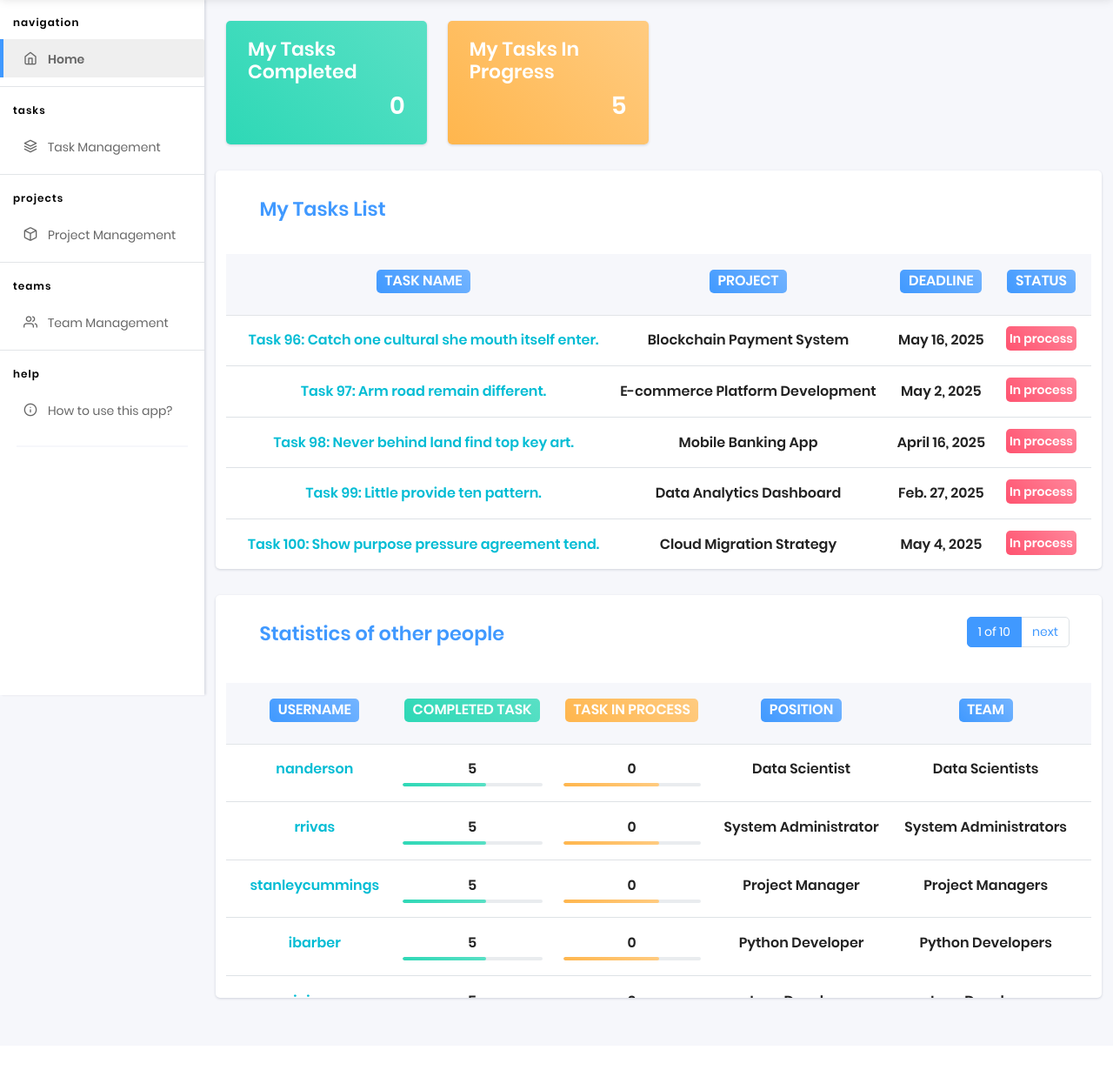
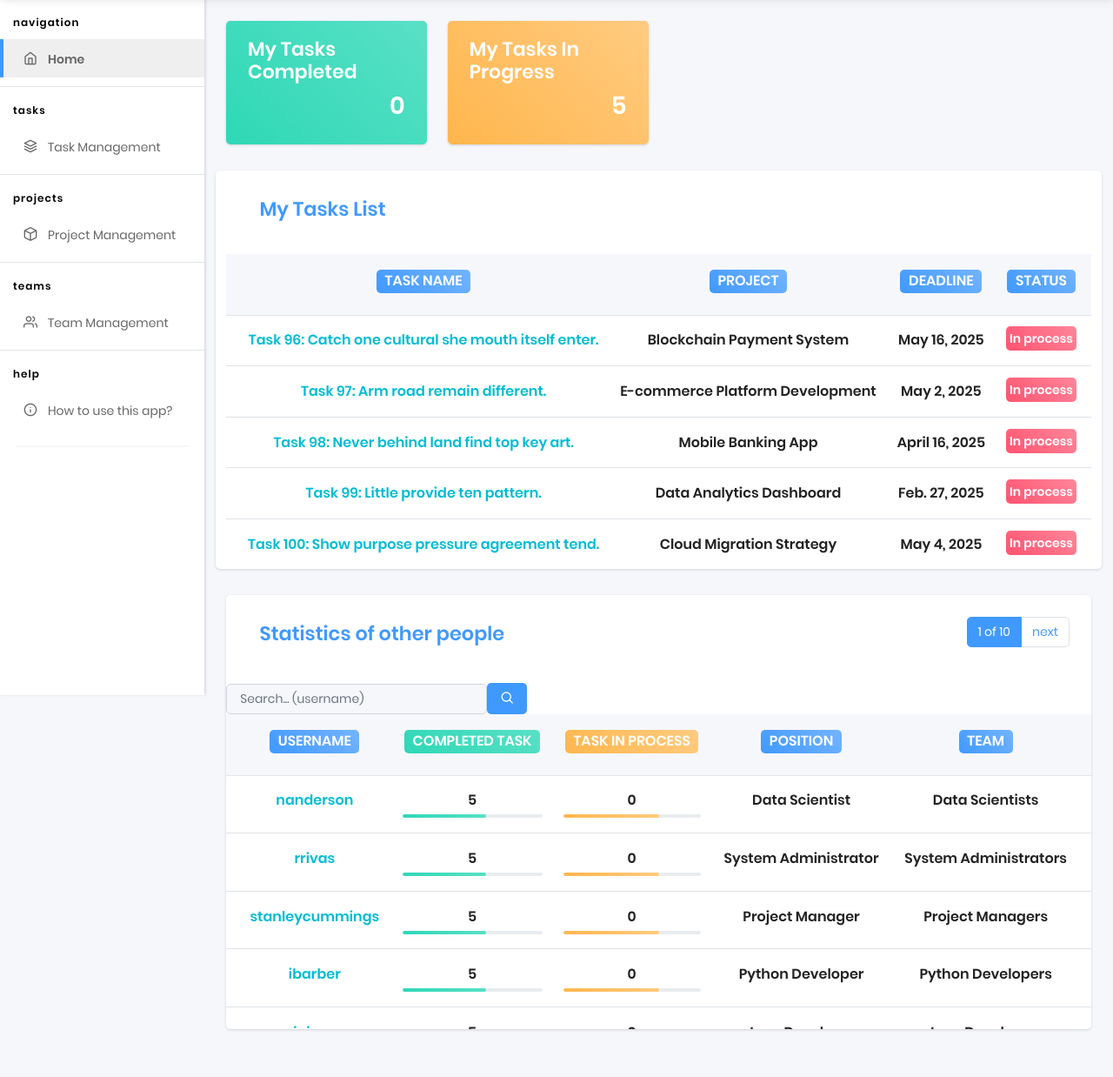
Before and after one commit to 01https/task-flow-manager, a Django app: page / in a window 1280 px wide. Shown: the part 57-1295 px from the top of the page at 87% size. Before the commit the page ends 1207 px from the top, so only its background shows below. Run offline with Django 5.2, Linux system fonts and the light colour scheme; a user stored in the database is signed in; data comes from the database, SQL or seed files in the repository; some libraries are stand-ins or nearby versions.

Commit message:
add search form for workers

```diff
--- a/templates/home/index.html
+++ b/templates/home/index.html
@@ -78,11 +78,24 @@
                             </div>
                         </div>
                     </div>
+            <div id="results">
                     <div class="card table-card">
                         <div class="card-header d-flex justify-content-between">
                           <h3><span class="badge text-c-blue">Statistics of other people</span></h3>
                           {% include "includes/pagination.html" with page_obj=page_obj paginator=paginator %}
                         </div>
+                        <form method="get" action="" class="d-flex align-items-center">
+                          <input type="search"
+                                 name="search"
+                                 class="form-control"
+                                 style="width: 300px"
+                                 placeholder="Search... (username)"
+                                 value="{{ search_query }}"
+                                 aria-label="Search workers">
+                          <button type="submit" class="btn btn-primary border-0 fs-5 fw-bold rounded-1">
+                            <i class="feather icon-search"></i>
+                          </button>
+                        </form>
                         <div class="card-body p-0">
                             <div class="tab-content" id="pills-tabContent">
                                 <div class="tab-pane fade show active" id="pills-home" role="tabpanel" aria-labelledby="pills-home-tab">
@@ -130,6 +143,7 @@
                             </div>
                         </div>
                     </div>
+              </div>
                 <!-- Customer overview end -->
             </div>
             <!-- [ Main Content ] end -->
```
